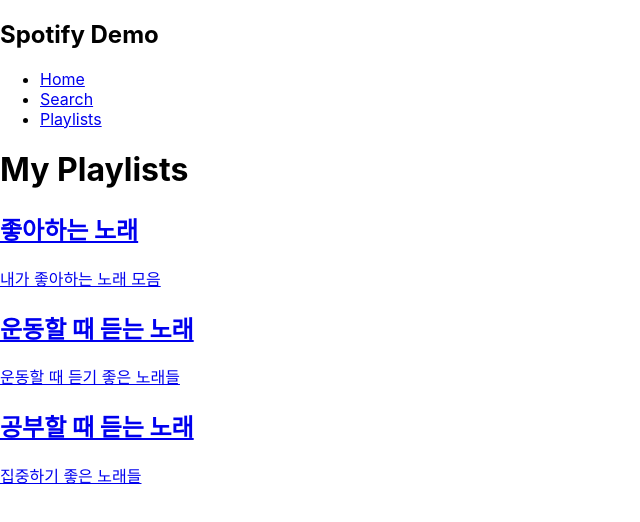
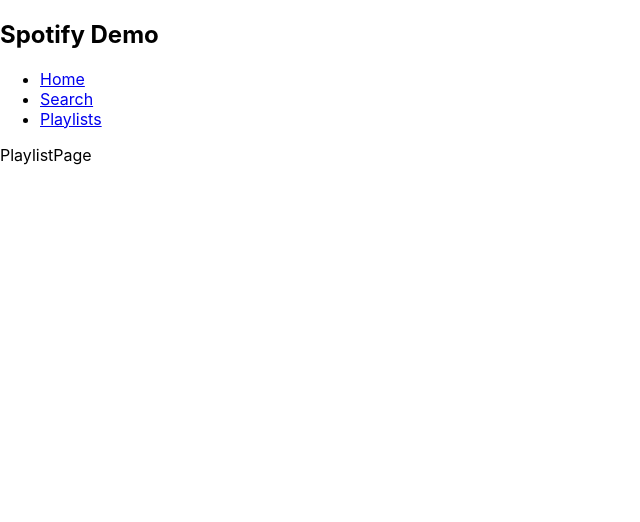
Before and after one commit to henny1105/noona_typescript, a React (Create React App) app: page /playlist in a window 1280 px wide. Shown: the top 522 px of the page, without its empty margins (0-640 px from the left). Built offline with nearby package versions, Linux system fonts and the light colour scheme.

Commit message:
fix: 각 컴포넌트별 내용 수정 및 router 경로 수정

```diff
--- a/src/App.tsx
+++ b/src/App.tsx
@@ -1,5 +1,5 @@
 import React from 'react';
-import { Routes, Route } from 'react-router-dom';
+import { Routes, Route } from 'react-router';
 import AppLayout from './layout/AppLayout';
 import HomePage from './pages/HomePage/HomePage';
 import SearchPage from './pages/SearchPage/SearchPage';
--- a/src/index.tsx
+++ b/src/index.tsx
@@ -3,7 +3,7 @@
 import './index.css';
 import App from './App';
 import reportWebVitals from './reportWebVitals';
-import { BrowserRouter } from 'react-router-dom';
+import { BrowserRouter } from 'react-router';
 
 const root = ReactDOM.createRoot(document.getElementById('root') as HTMLElement);
 root.render(
--- a/src/layout/AppLayout.tsx
+++ b/src/layout/AppLayout.tsx
@@ -1,14 +1,14 @@
 import React from 'react';
-import { Outlet, Link } from 'react-router-dom';
+import { Outlet, Link } from 'react-router';
 
 const AppLayout = () => {
 	return (
-		<div className='app-layout'>
+		<div>
 			<nav className='sidebar'>
 				<div className='logo'>
 					<h1>Spotify Demo</h1>
 				</div>
-				<ul className='nav-links'>
+				<ul className='nav_links'>
 					<li>
 						<Link to='/'>Home</Link>
 					</li>
@@ -20,7 +20,7 @@
 					</li>
 				</ul>
 			</nav>
-			<main className='main-content'>
+			<main className='main_content'>
 				<Outlet />
 			</main>
 		</div>
--- a/src/pages/PlaylistDetailPage/PlaylistDetailPage.tsx
+++ b/src/pages/PlaylistDetailPage/PlaylistDetailPage.tsx
@@ -1,21 +1,7 @@
 import React from 'react';
-import { useParams } from 'react-router-dom';
 
 const PlaylistDetailPage = () => {
-	const { id } = useParams();
-
-	return (
-		<div className='playlist-detail-page'>
-			<h1>Playlist Details</h1>
-			<div className='playlist-info'>
-				<h2>Playlist ID: {id}</h2>
-				{/* 여기에 플레이리스트 상세 정보를 표시할 예정입니다 */}
-				<div className='playlist-tracks'>
-					<p>플레이리스트의 트랙들이 여기에 표시됩니다.</p>
-				</div>
-			</div>
-		</div>
-	);
+	return <div>PlaylistDetailPage</div>;
 };
 
 export default PlaylistDetailPage;
--- a/src/pages/PlaylistPage/PlaylistPage.tsx
+++ b/src/pages/PlaylistPage/PlaylistPage.tsx
@@ -1,27 +1,7 @@
 import React from 'react';
-import { Link } from 'react-router-dom';
 
 const PlaylistPage = () => {
-	// 임시 플레이리스트 데이터
-	const playlists = [
-		{ id: '1', name: '좋아하는 노래', description: '내가 좋아하는 노래 모음' },
-		{ id: '2', name: '운동할 때 듣는 노래', description: '운동할 때 듣기 좋은 노래들' },
-		{ id: '3', name: '공부할 때 듣는 노래', description: '집중하기 좋은 노래들' },
-	];
-
-	return (
-		<div className='playlist-page'>
-			<h1>My Playlists</h1>
-			<div className='playlist-grid'>
-				{playlists.map((playlist) => (
-					<Link to={`/playlist/${playlist.id}`} key={playlist.id} className='playlist-card'>
-						<h2>{playlist.name}</h2>
-						<p>{playlist.description}</p>
-					</Link>
-				))}
-			</div>
-		</div>
-	);
+	return <div>PlaylistPage</div>;
 };
 
 export default PlaylistPage;
--- a/src/pages/SearchWithKeywordPage/SearchWithKeywordPage.tsx
+++ b/src/pages/SearchWithKeywordPage/SearchWithKeywordPage.tsx
@@ -1,18 +1,7 @@
 import React from 'react';
-import { useParams } from 'react-router-dom';
 
 const SearchWithKeywordPage = () => {
-	const { keyword } = useParams();
-
-	return (
-		<div className='search-with-keyword-page'>
-			<h1>Search Results for: {keyword}</h1>
-			<div className='search-results'>
-				{/* 여기에 검색 결과를 표시할 예정입니다 */}
-				<p>검색 결과가 여기에 표시됩니다.</p>
-			</div>
-		</div>
-	);
+	return <div>SearchWithKeywordPage</div>;
 };
 
 export default SearchWithKeywordPage;
```
